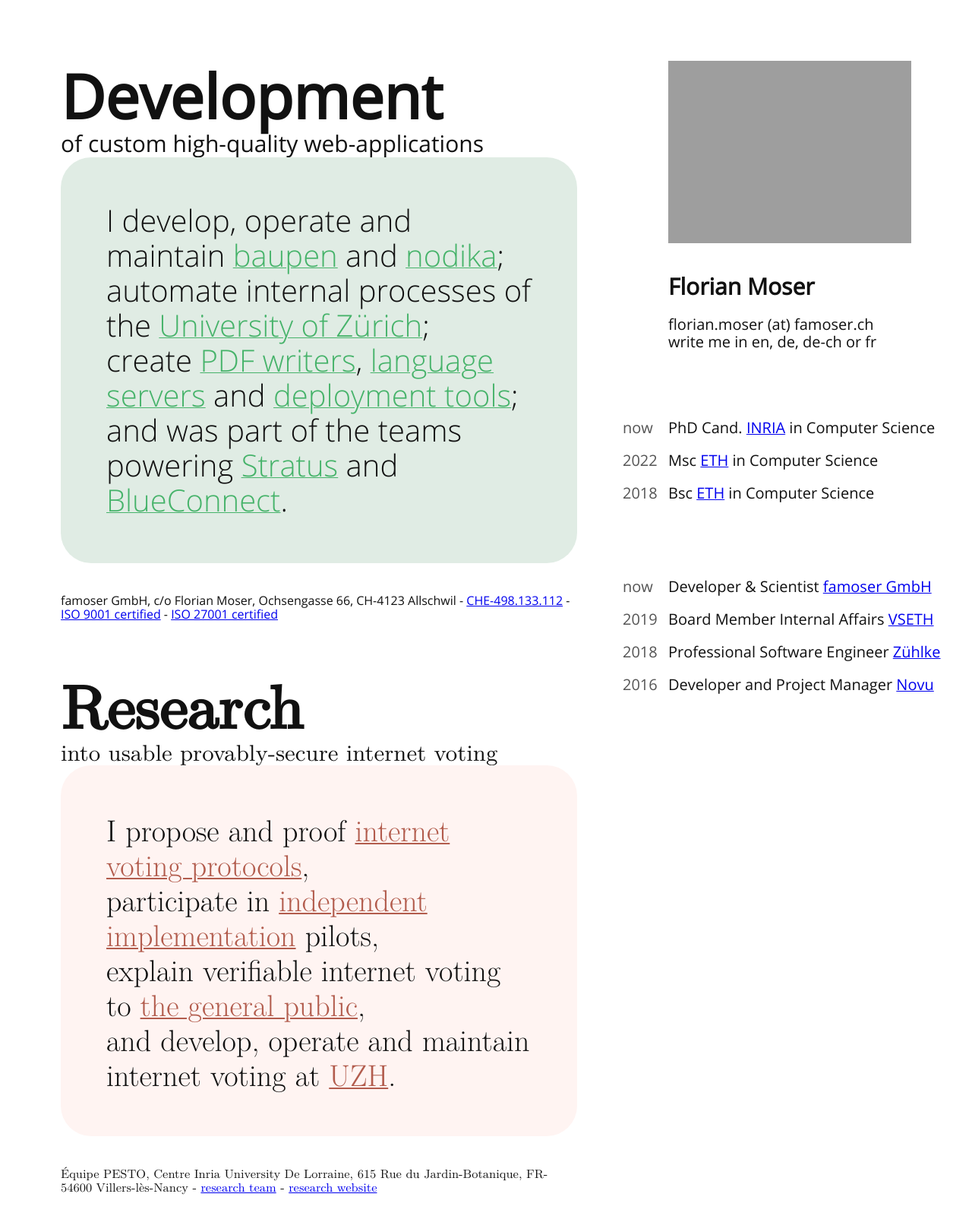
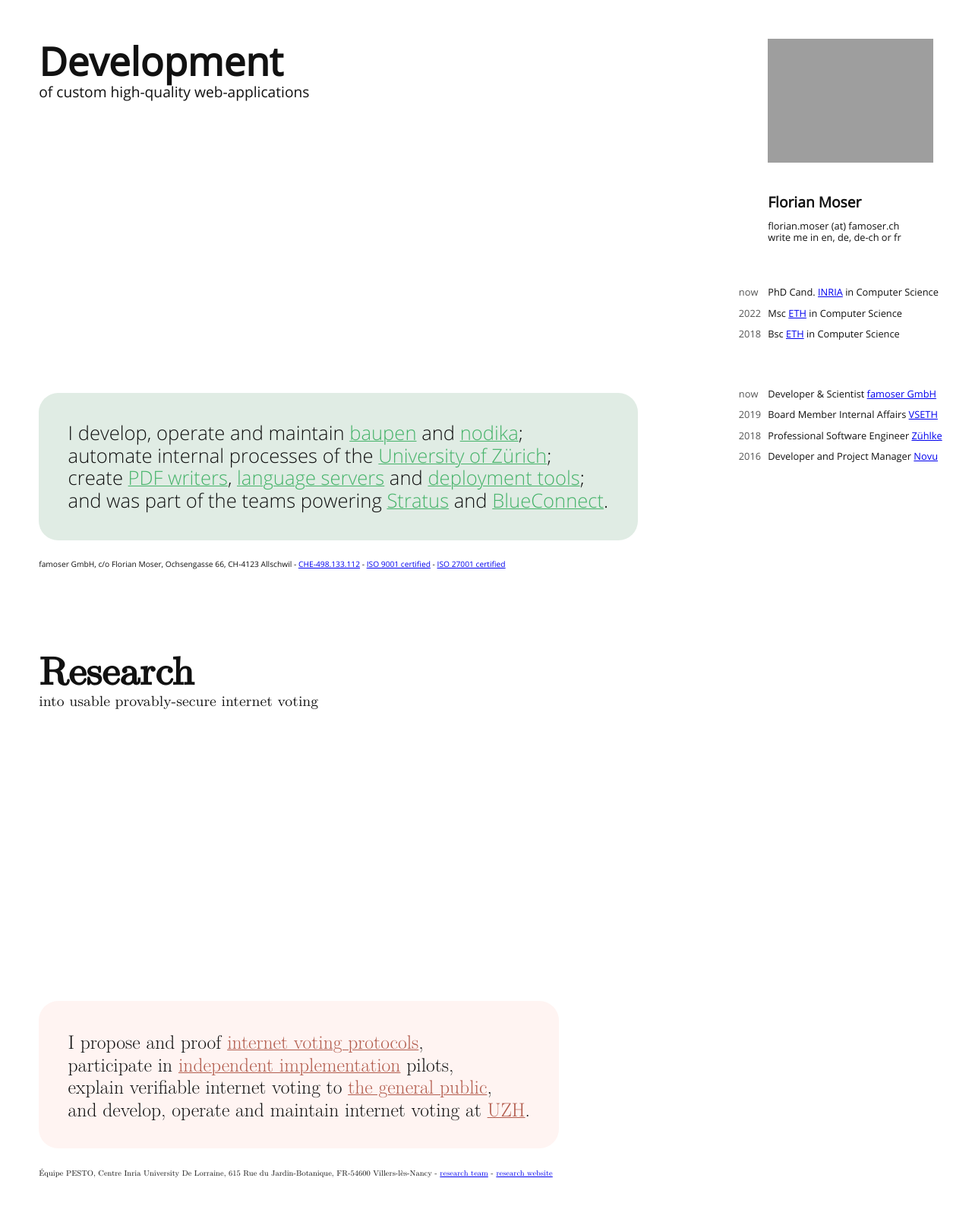
Before and after one commit to famoser/famoser.ch, a PHP site: page / in a window 1280 px wide. Shown: the whole page at 76% size. Run offline with PHP 8.4, Linux system fonts and the light colour scheme; grey boxes are pictures that could not be loaded.

Commit message:
Add full content + some responsive work

```diff
--- a/public/css/styles.css
+++ b/public/css/styles.css
@@ -27,7 +27,7 @@ html, body {
     margin: 0;
     padding: 0;
 
-    font-size: 20px;
+    font-size: 1vw;
     color: #111;
     font-family: "Open Sans", sans-serif;
 }
@@ -45,13 +45,26 @@ a:hover, a:focus {
     font-family: "Latin Modern Roman", serif;
 }
 
-@media (max-width: 767.98px) {
-    html {
-        font-size: 14px;
-    }
+/* colors */
+.background-green {
+    background-color: #e0ece4;
+}
+.background-red {
+    background-color: #fff4f2;
 }
 
-/* typo */
+.background-green a,
+.background-green a:hover,
+.background-green a:focus {
+    color: #46b36a;
+}
+
+.background-red a,
+.background-red a:hover,
+.background-red a:focus {
+    color: #B25C4D;
+}
+
 
 
 /* components */
@@ -68,6 +81,12 @@ body {
     display: flex;
     flex-direction: column;
     justify-content: space-between;
+    gap: 2em;
+}
+
+.not-found {
+    margin: 0;
+    padding: 1em 4em;
 }
 
 
@@ -90,6 +109,7 @@ body {
     display: inline-block;
     padding: 3em;
     border-radius: 2em;
+    margin-bottom: 2em;
 }
 
 .description p {
@@ -98,10 +118,6 @@ body {
 
     font-weight: 300;
     font-size: 2em;
-}
-
-.footer {
-    margin-top: 2em;
 }
 
 .footer p {
@@ -113,26 +129,32 @@ body {
 
 .sidebar {
     position: fixed;
-    width: 22em;
-    right: 0;
-    padding: 4em 2em;
+    width: 26em;
+    right: -1em;
+    top: 0;
+    bottom: 0;
+    overflow-y: auto;
+    padding: 4em 4em 4em 0;
     box-sizing: border-box;
 }
 
+.profile {
+    padding-left: 4em;
+}
 
 .profile img {
-    max-width: calc(100% - 2em);
+    max-width: calc(100% - 1em);
 }
 
 .profile h2 {
-    margin-top: 1.2em;
+    margin-top: 2em;
     margin-bottom: 0;
 }
 
 .time-table {
     border-collapse: collapse;
     border-spacing: 0;
-    margin-left: -3em;
+    padding-left: 1em; /* +3em table first row equals 4 */
 }
 
 .time-table td {
@@ -146,26 +168,125 @@ body {
 }
 
 .education, .experience {
+    padding-left: 1em;
     margin-top: 4em;
 }
 
 
-/* colors */
-.background-green {
-    background-color: #e0ece4;
-}
-.background-red {
-    background-color: #fff4f2;
+/* horizontal */
+@media (max-aspect-ratio: 12.5/11) {
+    html, body {
+        font-size: 1.3vw;
+    }
+
+    .sidebar {
+        z-index: -1;
+    }
+
+    .footer {
+        display: inline-block;
+        background-color: white;
+        padding: 0.5em;
+        margin: -0.5em;
+        border-radius: 0.25em;
+    }
+
+    .education, .experience {
+        margin-top: 2em;
+    }
+
+    .profile img {
+        max-width: calc(100% - 4em);
+    }
+
+    .profile h2 {
+        margin-top: 1em;
+    }
+
+    .full-page {
+        width: auto;
+    }
 }
 
-.background-green a,
-.background-green a:hover,
-.background-green a:focus {
-    color: #46b36a;
+/* extreme horizontal */
+@media (max-aspect-ratio: 1/1) {
+    html, body {
+        font-size: 1.4vw;
+    }
+
+    .sidebar {
+        position: absolute;
+    }
+
+    .full-page {
+        width: auto;
+        height: auto;
+    }
+
+    .full-page.first .bottom  {
+        margin-top: 34em; /* make space for profile */
+    }
+
+    .full-page .bottom {
+        margin-top: 4em;
+    }
 }
 
-.background-red a,
-.background-red a:hover,
-.background-red a:focus {
-    color: #B25C4D;
+/* extreme landscape */
+@media (min-aspect-ratio: 15/9) {
+    html, body {
+        font-size: 1.73vh;
+    }
 }
+
+/* smartphone */
+@media (max-width: 950px) and (max-height: 950px) {
+    html, body {
+        font-size: 3vw;
+    }
+
+    .sidebar {
+        position: static;
+        padding: 1em;
+    }
+
+    .profile {
+        padding: 0;
+    }
+
+    .profile img {
+        max-width: 10em;
+    }
+
+    .profile h2 {
+        margin-top: 1em;
+    }
+
+    .education, .experience {
+        display: none;
+    }
+
+    .full-page {
+        height: auto;
+        width: auto;
+        padding: 1em;
+        margin: 2em 0;
+    }
+
+    .full-page.first .bottom,
+    .full-page .bottom {
+        margin-top: 0;
+    }
+
+    .title h1 {
+        font-size: 2em;
+    }
+
+    .description {
+        padding: 1em;
+        border-radius: 0.2em;
+    }
+    .description p {
+        font-size: 1em;
+    }
+}
--- a/public/index.php
+++ b/public/index.php
@@ -16,17 +16,14 @@ include "../templates/head.html"
 <body>
 
 <?php if ($invalidUri) { ?>
-    <section>
-        <div class="container">
-            <div class="alert alert-danger">
+    <p class="not-found background-red">
         Sorry, but this page could not be found.
         Contact me, and we will find it together :)
-            </div>
-        </div>
-    </section>
+    </p>
 <?php } ?>
 
 <section class="sidebar">
+    <div class="sidebar-content">
         <div class="profile">
             <img alt="Florian Moser" src="../images/Florian Moser.jpg">
             <h2>Florian Moser</h2>
@@ -101,9 +98,10 @@ include "../templates/head.html"
                 </tbody>
             </table>
         </div>
+    </div>
 </section>
 
-<section class="full-page">
+<section class="full-page first">
     <div class="top">
         <div class="title">
             <h1>Development</h1>
@@ -128,7 +126,8 @@ include "../templates/head.html"
                 <!-- If current state-of-the-art lacks in quality, I also bring highly-technical projects into production. -->
                 create
                 <a href="https://github.com/famoser/pdf-generator" target="_blank">PDF writers</a>,
-                <a href="https://github.com/ProVerif/vscode-proverif-language-service" target="_blank">language servers</a> and
+                <a href="https://github.com/ProVerif/vscode-proverif-language-service" target="_blank">language
+                    servers</a> and
                 <a href="https://github.com/famoser/agnes" target="_blank">deployment tools</a>;
                 <br>
 
@@ -140,7 +139,7 @@ include "../templates/head.html"
         </div>
 
         <div class="footer">
-            <p class="text-center text-muted">
+            <p>
                 famoser GmbH,
                 c/o Florian Moser,
                 Ochsengasse 66,
@@ -187,7 +186,7 @@ include "../templates/head.html"
         </div>
 
         <div class="footer">
-            <p class="text-center text-muted">
+            <p>
                 Équipe PESTO,
                 Centre Inria University De Lorraine,
                 615 Rue du Jardin-Botanique,
```
Lines whose indentation alone changed are shown as unchanged.
